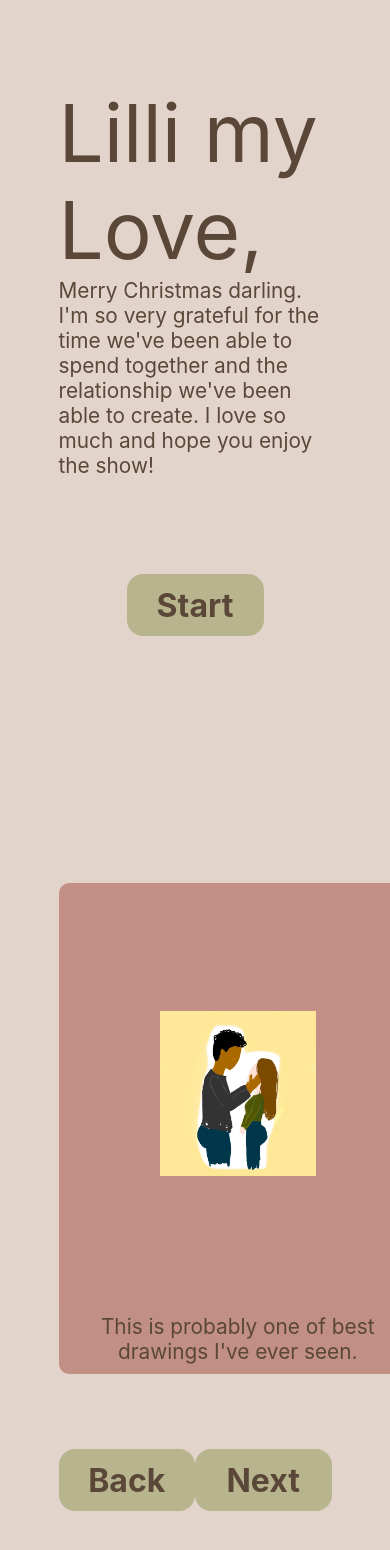
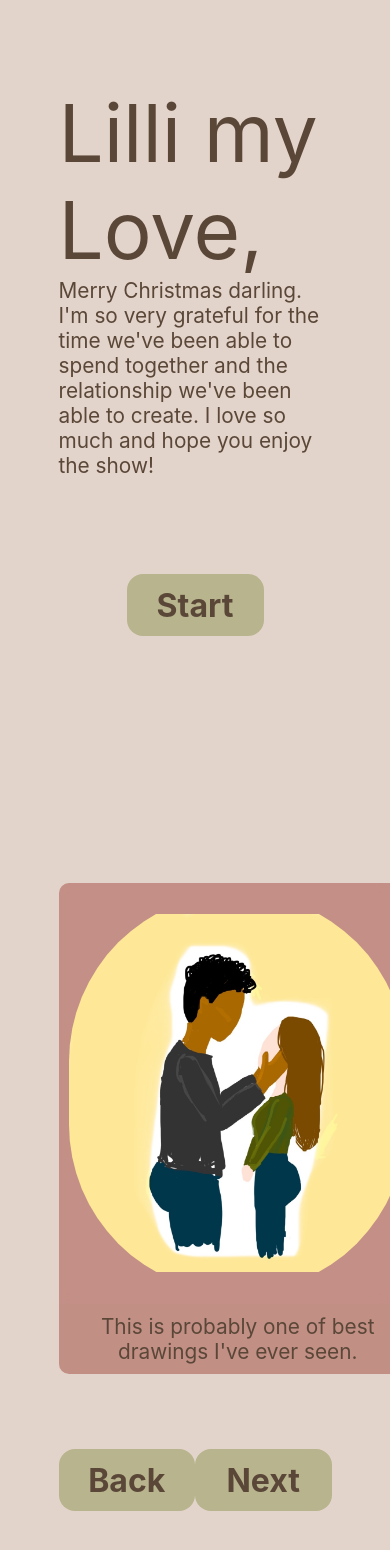
Before and after one commit to Marcellous11/lilli, a React (Create React App) app: page / in a window 390 px wide. Shown: the top 1550 px of the page. Built offline with nearby package versions, Linux system fonts and the light colour scheme.

Commit message:
more css for iphone

```diff
--- a/src/App.css
+++ b/src/App.css
@@ -7,6 +7,10 @@ html {
 	scroll-snap-type: y mandatory;
 	overflow: scroll;
 }
+.Section2 {
+	display: grid;
+}
+
 .notActive {
 	display: none;
 	transition: opacity 1s ease-out;
--- a/src/App.js
+++ b/src/App.js
@@ -29,11 +29,12 @@ function App() {
 
 	return (
 		<main className="App">
-			<div className="">
+			<section className="Section1">
 				<Intro />
-			</div>
+			</section>
 
-			<div className={counter === 0 ? 'active' : 'notActive'} id="start">
+			<section className="Section2" id="start">
+				<div className={counter === 0 ? 'active' : 'notActive'}>
 					<Lilli love="This is probably one of best drawings I've ever seen. " pic={drawing} />
 				</div>
 				<div className={counter === 1 ? 'active' : 'notActive'}>
@@ -86,6 +87,7 @@ function App() {
 						Back
 					</a>
 				</div>
+			</section>
 		</main>
 	);
 }
--- a/src/Lilli.css
+++ b/src/Lilli.css
@@ -20,7 +20,7 @@
 }
 img {
 	object-fit: contain;
-	width: 40vmin;
+	width: 40vmax;
 	border-radius: 15rem;
 }
 
```
Also changed, not shown: 11 other files (tests, documents, lock files or other folders). Lines whose indentation alone changed are shown as unchanged.
